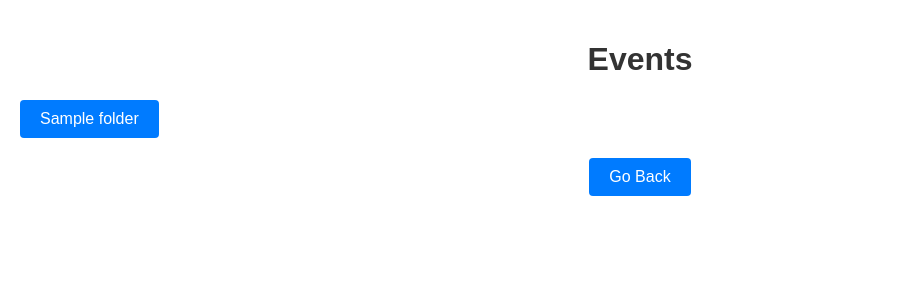
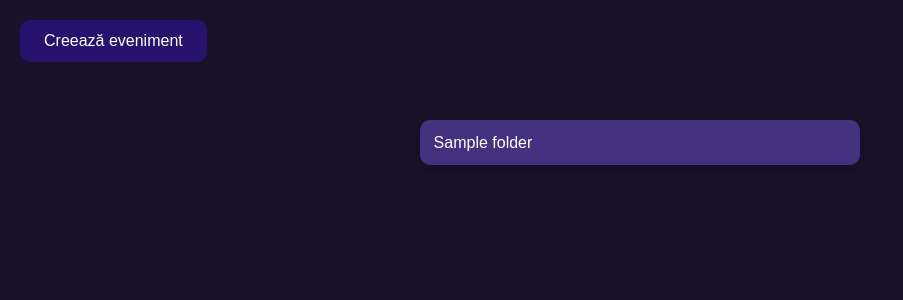
Before and after one commit to nitumario/bacOS, a Flask app: template templates/events.html in a window 1280 px wide. Shown: the top 300 px of the page, without its empty margins (0-903 px from the left). Run offline with Flask 3, Linux system fonts and the light colour scheme; the template is opened without the code that fills it: most values are stand-ins (such as "Sample title", 1, 10 or a date in 2020).

Commit message:
restructurare total events uri

```diff
--- a/templates/events.html
+++ b/templates/events.html
@@ -1,57 +1,194 @@
 <!DOCTYPE html>
 <html>
 <head>
-    <title>Events</title>
+  <title>Evenimente</title>
   <style>
-        body {
-            font-family: Arial, sans-serif;
-            margin: 0;
-            padding: 20px;
+    /* Remy function */
+    @function remy($value) {
+      @return ($value / 16px) * 1rem;
     }
 
-        h1 {
-            color: #333;
-            text-align: center;
+    body {
+      font-family: 'Montserrat', sans-serif;
+      margin-top: 100px;
+      margin-left: 400px;
+      margin-right: 400px;
+      margin-bottom: 100px;
+      padding: 20px;
+      background-color: #18122B;
+      position: relative;
     }
 
-        ul {
-            list-style-type: none;
+    * {
       padding: 0;
-        }
-
-        li {
-            margin-bottom: 10px;
+      user-select: none;
+      margin: 0;
     }
 
     a {
-            display: inline-block;
-            padding: 10px 20px;
-            background-color: #007bff;
-            color: #fff;
       text-decoration: none;
-            border-radius: 4px;
     }
 
-        a:hover {
-            background-color: #0056b3;
+    ol,
+    ul {
+      list-style: none;
     }
 
-        .go-back {
+    /* Hidden fallback */
+    [hidden] {
+      display: none;
+      visibility: hidden;
+    }
+
+    /* Styling navigation */
+    header {
+      margin-right: auto;
+      margin-left: auto;
+      max-width: remy(360px);
+      box-shadow: 0 3px 12px rgba(0, 0, 0, 0.25);
+      border-radius: 10px;
+    }
+
+    /* Styling top level items */
+    .nav a,
+    .nav label {
+      display: block;
+      padding: 0.85rem;
+      color: #FFFFFF;
+      background-color: #443180;
+      box-shadow: inset 0 -1px lighten(#151515, 3%);
+      transition: all 0.25s ease-in;
+      border-radius: 10px;
+    }
+
+    .nav a:focus,
+    .nav a:hover {
+      color: rgba(255, 255, 255, 0.5);
+      background: darken(#151515, 7%);
+    }
+
+    .nav label {
+      cursor: pointer;
+    }
+
+    /* Styling first level lists items */
+    .group-list a,
+    .group-list label {
+      padding-left: 2rem;
+      background: #291b57;
+      box-shadow: inset 0 -1px lighten(#252525, 7%);
+    }
+
+    .group-list a:focus,
+    .group-list a:hover {
+      background: darken(#252525, 7%);
+    }
+
+    /* Styling second level list items */
+    .sub-group-list a,
+    .sub-group-list label {
+      padding-left: 4rem;
+      background: #1e1246;
+      box-shadow: inset 0 -1px lighten(#353535, 7%);
+    }
+
+    .sub-group-list a:focus,
+    .sub-group-list a:hover {
+      background: darken(#353535, 7%);
+    }
+
+    /* Styling third level list items */
+    .sub-sub-group-list a,
+    .sub-sub-group-list label {
+      padding-left: 6rem;
+      background: #454545;
+      box-shadow: inset 0 -1px lighten(#454545, 7%);
+    }
+
+    .sub-sub-group-list a:focus,
+    .sub-sub-group-list a:hover {
+      background: darken(#454545, 7%);
+    }
+
+    /* Hide nested lists */
+    .group-list,
+    .sub-group-list,
+    .sub-sub-group-list {
+      height: 100%;
+      max-height: 0;
+      overflow: hidden;
+      transition: max-height 0.3s ease-in-out;
+    }
+
+    .nav__list input[type="checkbox"]:checked + label + ul {
+      /* reset the height when checkbox is checked */
+      max-height: 1000px;
+    }
+
+    /* Rotating chevron icon */
+    label > span {
+      float: right;
+      transition: transform 0.65s ease;
+    }
+
+    .nav__list input[type="checkbox"]:checked + label > span {
+      transform: rotate(90deg);
+    }
+
+    .create-button{
+      position: fixed;
+      top: 10px;
+      left: 10px;
+      margin: 10px;
+      padding: 12px 24px;
+      background-color: #27126d;
+      color: #FFFFFF;
+      border-radius: 10px;
+      box-shadow: 0 0 0 0 rgba(255, 255, 255, 0.1);
+      animation: pulse 1.75s infinite cubic-bezier(0.66, 0, 0, 1);
+    }
+
+    @keyframes pulse {
+        to {
+            box-shadow: 0 0 0 20px rgba(255, 255, 255, 0);
+        }
+    }
+
+        p{
+            font-size: 58px;
+            color: #9888cd;
             text-align: center;
-            margin-top: 20px;
+            font-family: 'Montserrat', sans-serif;
+            font-weight: bold;
         }
+
   </style>
 </head>
+
 <body>
-    <h1>Events</h1>
-    <ul>
-        {% for folder in event_folders %}
-            <li><a href="/events/{{ folder }}">{{ folder }}</a></li>
+  <a href="/creeaza" class="create-button">Creează eveniment</a>
+  {% for folder, files in files_by_folder.items() %}
+  <header role="banner">
+    <nav class="nav" role="navigation">
+      <ul class="nav__list">
+        <li>
+          <input id="group-{{ loop.index }}" type="checkbox" hidden />
+          <label for="group-{{ loop.index }}"><span class="fa fa-angle-right"></span>{{ folder }}</label>
+          <ul class="group-list">
+            <li>
+              <input id="sub-group-{{ loop.index }}" type="checkbox" hidden />
+              <label for="sub-group-{{ loop.index }}"><span class="fa fa-angle-right"></span>Fișiere din {{ folder }}</label>
+              <ul class="sub-group-list">
+                {% for file in files %}
+                <li><a href="/events/{{ folder }}/{{ file }}">{{ file }}</a></li>
                 {% endfor %}
               </ul>
-    <div class="go-back">
-        <a href="/">Go Back</a>
-    </div>
-    </div>
+            </li>
+          </ul>
+        </li>
+      </ul>
+    </nav>
+  </header>
+  {% endfor %}
 </body>
 </html>
```
Lines whose indentation alone changed are shown as unchanged.
